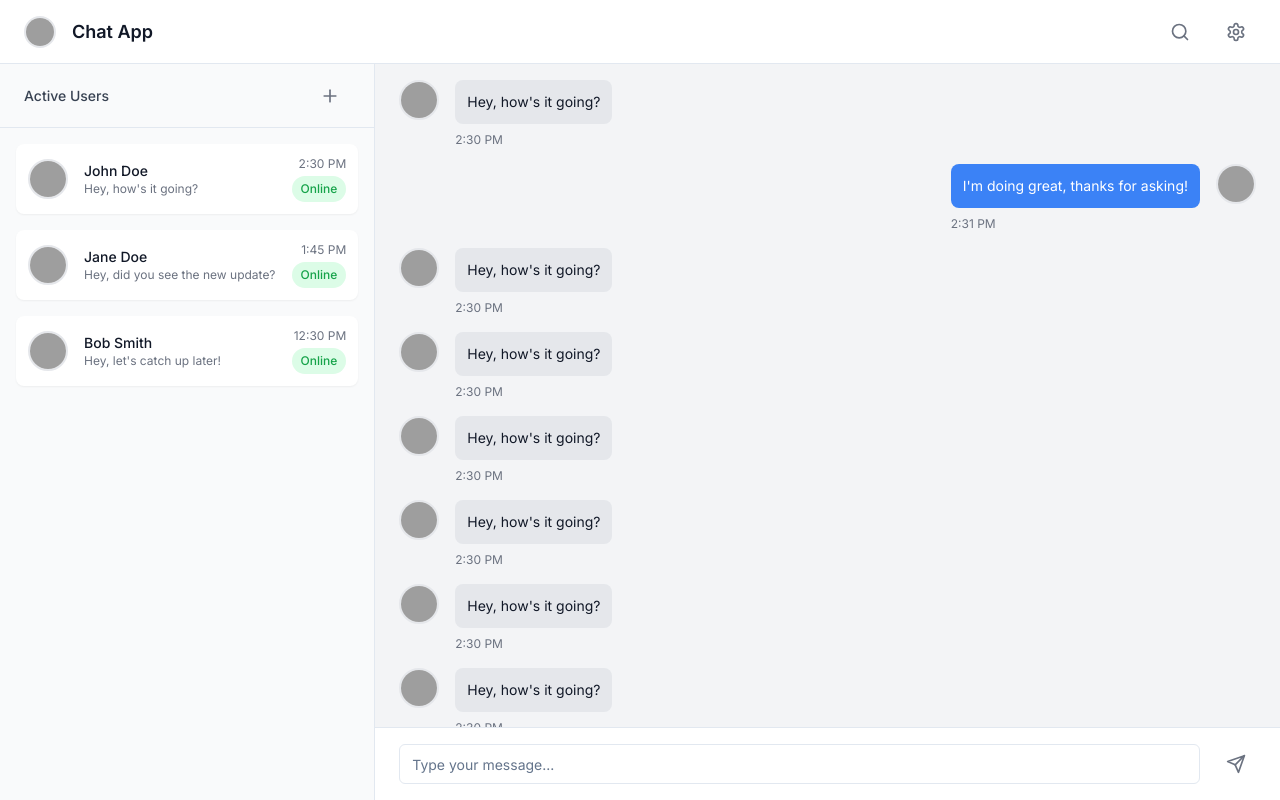
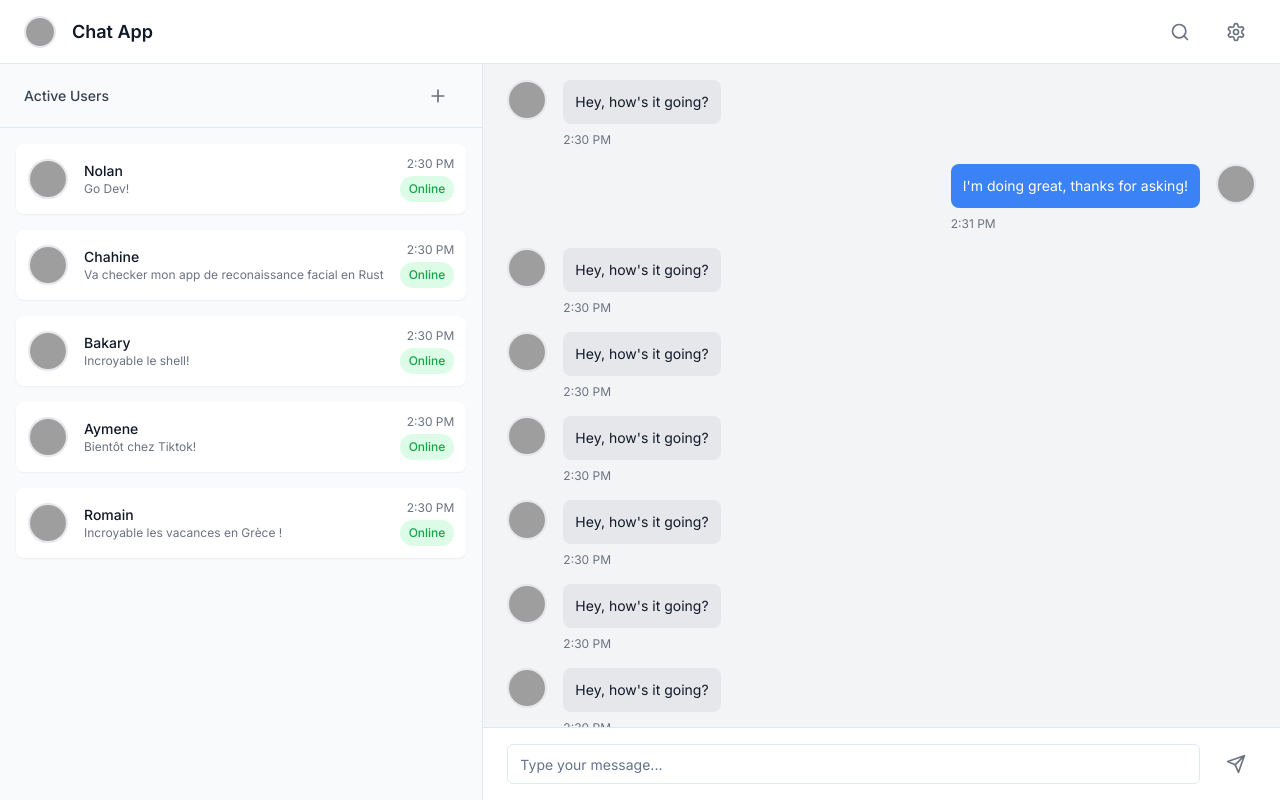
Before and after one commit to Edofo/chat-rabbitmq, a Next.js app in the folder apps/web/: page / in a window 1280 px wide. Built offline with nearby package versions, Linux system fonts and the light colour scheme; no server answers; grey boxes are pictures that could not be loaded.

Commit message:
contact updated

```diff
--- a/apps/web/src/components/contact.tsx
+++ b/apps/web/src/components/contact.tsx
@@ -2,20 +2,23 @@ import Link from "next/link";
 import { Avatar, AvatarFallback, AvatarImage } from "./ui/avatar";
 import { Badge } from "./ui/badge";
 
+export function Contact(props: any) {
+
+return (
 <Link
             className="flex items-center gap-4 rounded-lg bg-white p-3 shadow-sm transition-colors hover:bg-gray-100 dark:bg-gray-800 dark:hover:bg-gray-750"
             href="#"
           >
             <Avatar className="h-10 w-10 border-2 border-gray-200 dark:border-gray-700">
               <AvatarImage alt="User Avatar" src="/placeholder-user.jpg" />
-              <AvatarFallback>JD</AvatarFallback>
+              <AvatarFallback>{props.avatar}</AvatarFallback>
             </Avatar>
             <div className="flex-1">
               <h3 className="text-sm font-medium text-gray-900 dark:text-gray-50">
-                John Doe
+                {props.name}
               </h3>
               <p className="text-xs text-gray-500 dark:text-gray-400">
-                Hey, how's it going?
+                {props.message}
               </p>
             </div>
             <div className="flex flex-col items-end">
@@ -27,3 +30,5 @@ import { Badge } from "./ui/badge";
               </Badge>
             </div>
           </Link>
+    )
+}
--- a/apps/web/src/components/sidebar.tsx
+++ b/apps/web/src/components/sidebar.tsx
@@ -3,6 +3,8 @@ import { Avatar, AvatarFallback, AvatarImage } from "./ui/avatar";
 import { Badge } from "./ui/badge";
 import PlusIcon from "./icons/plus";
 import { Button } from "./ui/button";
+
+import { Contact } from "./contact";
 
 export function Sidebar() {
   return (
@@ -17,81 +19,11 @@ export function Sidebar() {
       </div>
       <div className="h-[calc(100vh-64px)] overflow-y-auto">
         <div className="space-y-4 p-4">
-          <Link
-            className="flex items-center gap-4 rounded-lg bg-white p-3 shadow-sm transition-colors hover:bg-gray-100 dark:bg-gray-800 dark:hover:bg-gray-750"
-            href="#"
-          >
-            <Avatar className="h-10 w-10 border-2 border-gray-200 dark:border-gray-700">
-              <AvatarImage alt="User Avatar" src="/placeholder-user.jpg" />
-              <AvatarFallback>JD</AvatarFallback>
-            </Avatar>
-            <div className="flex-1">
-              <h3 className="text-sm font-medium text-gray-900 dark:text-gray-50">
-                John Doe
-              </h3>
-              <p className="text-xs text-gray-500 dark:text-gray-400">
-                Hey, how's it going?
-              </p>
-            </div>
-            <div className="flex flex-col items-end">
-              <span className="text-xs text-gray-500 dark:text-gray-400">
-                2:30 PM
-              </span>
-              <Badge className="mt-1 bg-green-100 px-2 py-1 text-xs font-medium text-green-600 dark:bg-green-900/20 dark:text-green-400">
-                Online
-              </Badge>
-            </div>
-          </Link>
-          <Link
-            className="flex items-center gap-4 rounded-lg bg-white p-3 shadow-sm transition-colors hover:bg-gray-100 dark:bg-gray-800 dark:hover:bg-gray-750"
-            href="#"
-          >
-            <Avatar className="h-10 w-10 border-2 border-gray-200 dark:border-gray-700">
-              <AvatarImage alt="User Avatar" src="/placeholder-user.jpg" />
-              <AvatarFallback>JD</AvatarFallback>
-            </Avatar>
-            <div className="flex-1">
-              <h3 className="text-sm font-medium text-gray-900 dark:text-gray-50">
-                Jane Doe
-              </h3>
-              <p className="text-xs text-gray-500 dark:text-gray-400">
-                Hey, did you see the new update?
-              </p>
-            </div>
-            <div className="flex flex-col items-end">
-              <span className="text-xs text-gray-500 dark:text-gray-400">
-                1:45 PM
-              </span>
-              <Badge className="mt-1 bg-green-100 px-2 py-1 text-xs font-medium text-green-600 dark:bg-green-900/20 dark:text-green-400">
-                Online
-              </Badge>
-            </div>
-          </Link>
-          <Link
-            className="flex items-center gap-4 rounded-lg bg-white p-3 shadow-sm transition-colors hover:bg-gray-100 dark:bg-gray-800 dark:hover:bg-gray-750"
-            href="#"
-          >
-            <Avatar className="h-10 w-10 border-2 border-gray-200 dark:border-gray-700">
-              <AvatarImage alt="User Avatar" src="/placeholder-user.jpg" />
-              <AvatarFallback>JD</AvatarFallback>
-            </Avatar>
-            <div className="flex-1">
-              <h3 className="text-sm font-medium text-gray-900 dark:text-gray-50">
-                Bob Smith
-              </h3>
-              <p className="text-xs text-gray-500 dark:text-gray-400">
-                Hey, let's catch up later!
-              </p>
-            </div>
-            <div className="flex flex-col items-end">
-              <span className="text-xs text-gray-500 dark:text-gray-400">
-                12:30 PM
-              </span>
-              <Badge className="mt-1 bg-green-100 px-2 py-1 text-xs font-medium text-green-600 dark:bg-green-900/20 dark:text-green-400">
-                Online
-              </Badge>
-            </div>
-          </Link>
+          <Contact avatar="NL" name="Nolan" message="Go Dev!"/>
+          <Contact avatar="CB" name="Chahine" message="Va checker mon app de reconaissance facial en Rust"/>
+          <Contact avatar="BK" name="Bakary" message="Incroyable le shell!"/>
+          <Contact avatar="AB" name="Aymene" message="Bientôt chez Tiktok!"/>
+          <Contact avatar="RM" name="Romain" message="Incroyable les vacances en Grèce !"/>
         </div>
       </div>
     </div>
```
